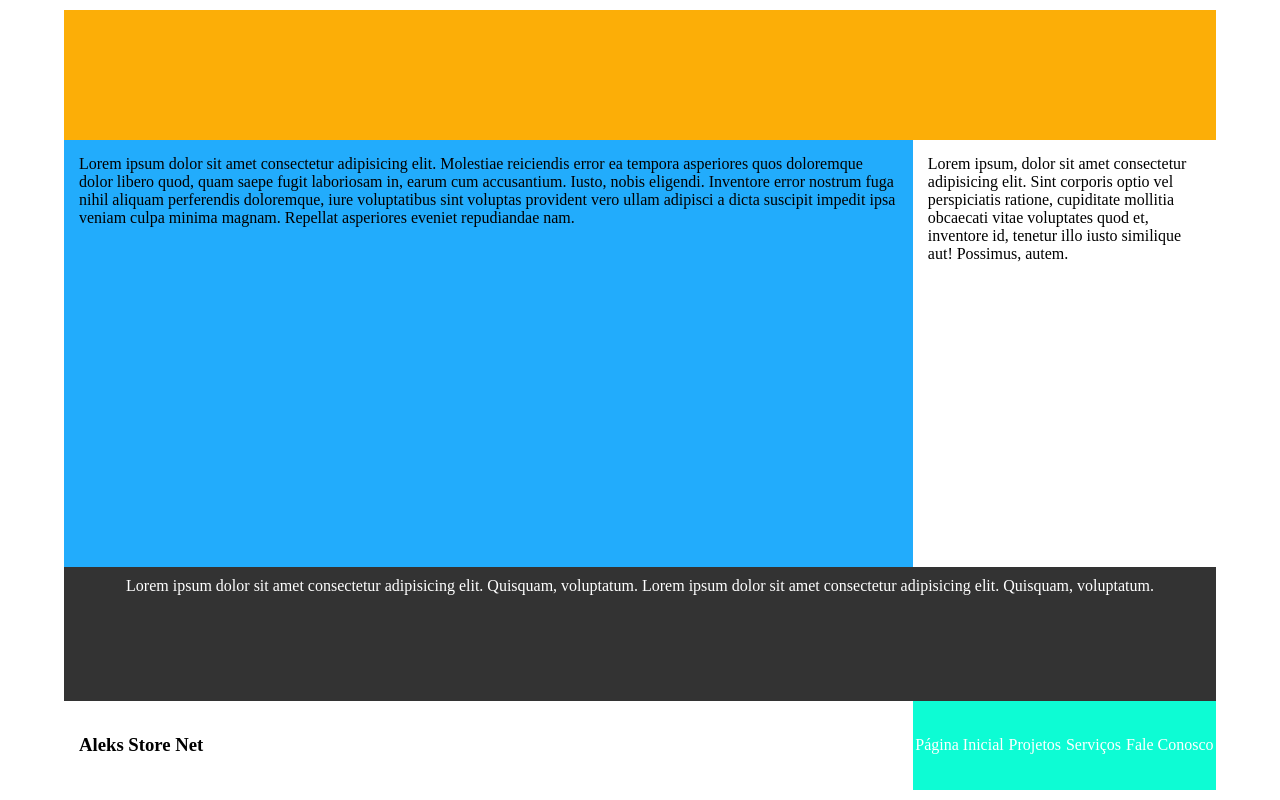
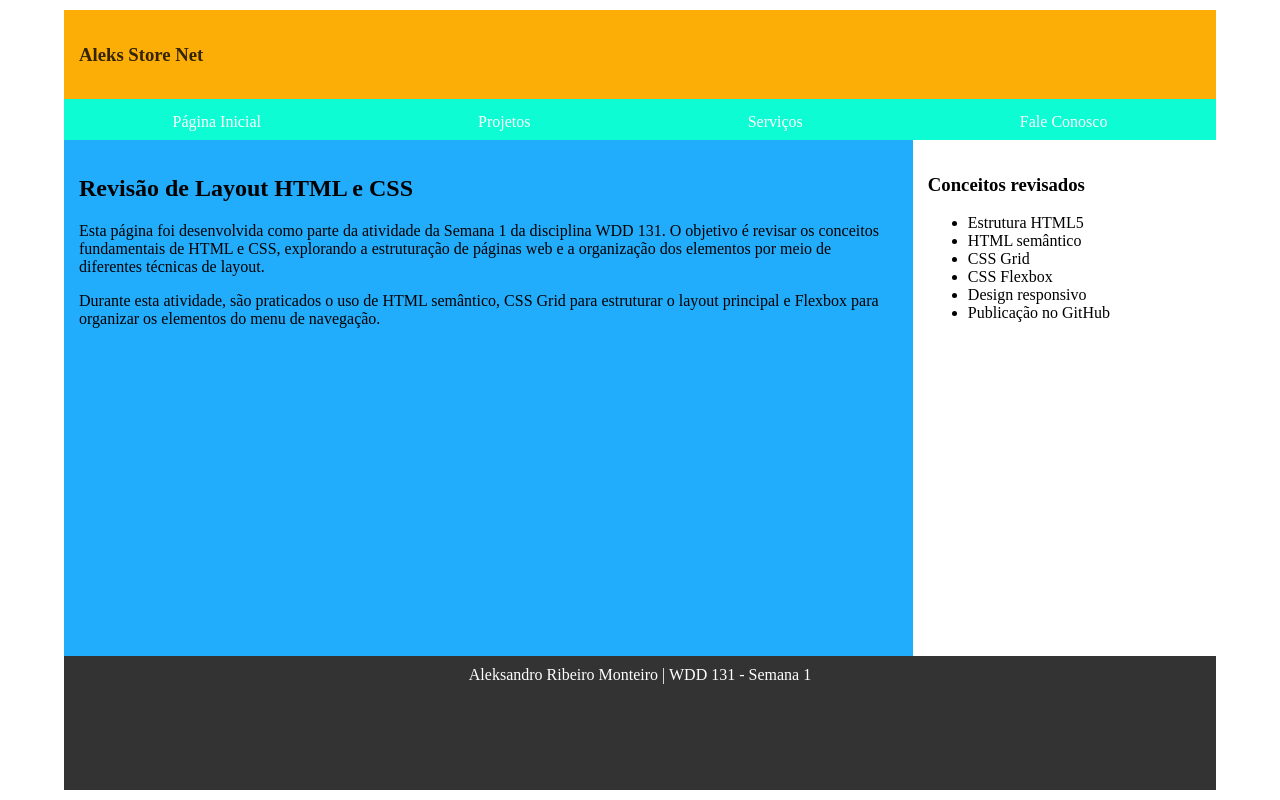
Before and after one commit to ribeiroaleksandro3110-debug/wdd131, a plain HTML site: page semana01/layout-basico.html in a window 1280 px wide. Drawn offline with Linux system fonts and the light colour scheme.

```diff
--- a/semana01/layout-basico.html
+++ b/semana01/layout-basico.html
@@ -12,9 +12,9 @@
 
 <body class="container">
 
-    <header class="header"></header>
+    <header class="header">
+
         <div class="header-content">
-
             <h3>Aleks Store Net</h3>
         </div>
 
@@ -24,25 +24,48 @@
             <a href="#">Serviços</a>
             <a href="#">Fale Conosco</a>
         </nav>
+
     </header>
 
     <main class="main">
-        Lorem ipsum dolor sit amet consectetur adipisicing elit. Molestiae reiciendis error ea tempora asperiores quos
-        doloremque dolor libero quod, quam saepe fugit laboriosam in, earum cum accusantium. Iusto, nobis eligendi.
-        Inventore error nostrum fuga nihil aliquam perferendis doloremque, iure voluptatibus sint voluptas provident
-        vero ullam adipisci a dicta suscipit impedit ipsa veniam culpa minima magnam. Repellat asperiores eveniet
-        repudiandae nam.
+
+        <h2>Revisão de Layout HTML e CSS</h2>
+
+        <p>
+            Esta página foi desenvolvida como parte da atividade da
+            Semana 1 da disciplina WDD 131. O objetivo é revisar os
+            conceitos fundamentais de HTML e CSS, explorando a
+            estruturação de páginas web e a organização dos elementos
+            por meio de diferentes técnicas de layout.
+        </p>
+
+        <p>
+            Durante esta atividade, são praticados o uso de HTML
+            semântico, CSS Grid para estruturar o layout principal e
+            Flexbox para organizar os elementos do menu de navegação.
+        </p>
+
     </main>
 
     <aside class="sidebar">
-        Lorem ipsum, dolor sit amet consectetur adipisicing elit. Sint corporis optio vel perspiciatis ratione,
-        cupiditate mollitia obcaecati vitae voluptates quod et, inventore id, tenetur illo iusto similique aut!
-        Possimus, autem.
+
+        <h3>Conceitos revisados</h3>
+
+        <ul>
+            <li>Estrutura HTML5</li>
+            <li>HTML semântico</li>
+            <li>CSS Grid</li>
+            <li>CSS Flexbox</li>
+            <li>Design responsivo</li>
+            <li>Publicação no GitHub</li>
+        </ul>
+
     </aside>
 
     <footer class="footer">
-        Lorem ipsum dolor sit amet consectetur adipisicing elit. Quisquam, voluptatum. Lorem ipsum dolor sit amet
-        consectetur adipisicing elit. Quisquam, voluptatum.
+
+        Aleksandro Ribeiro Monteiro | WDD 131 - Semana 1
+
     </footer>
 
 </body>
```
